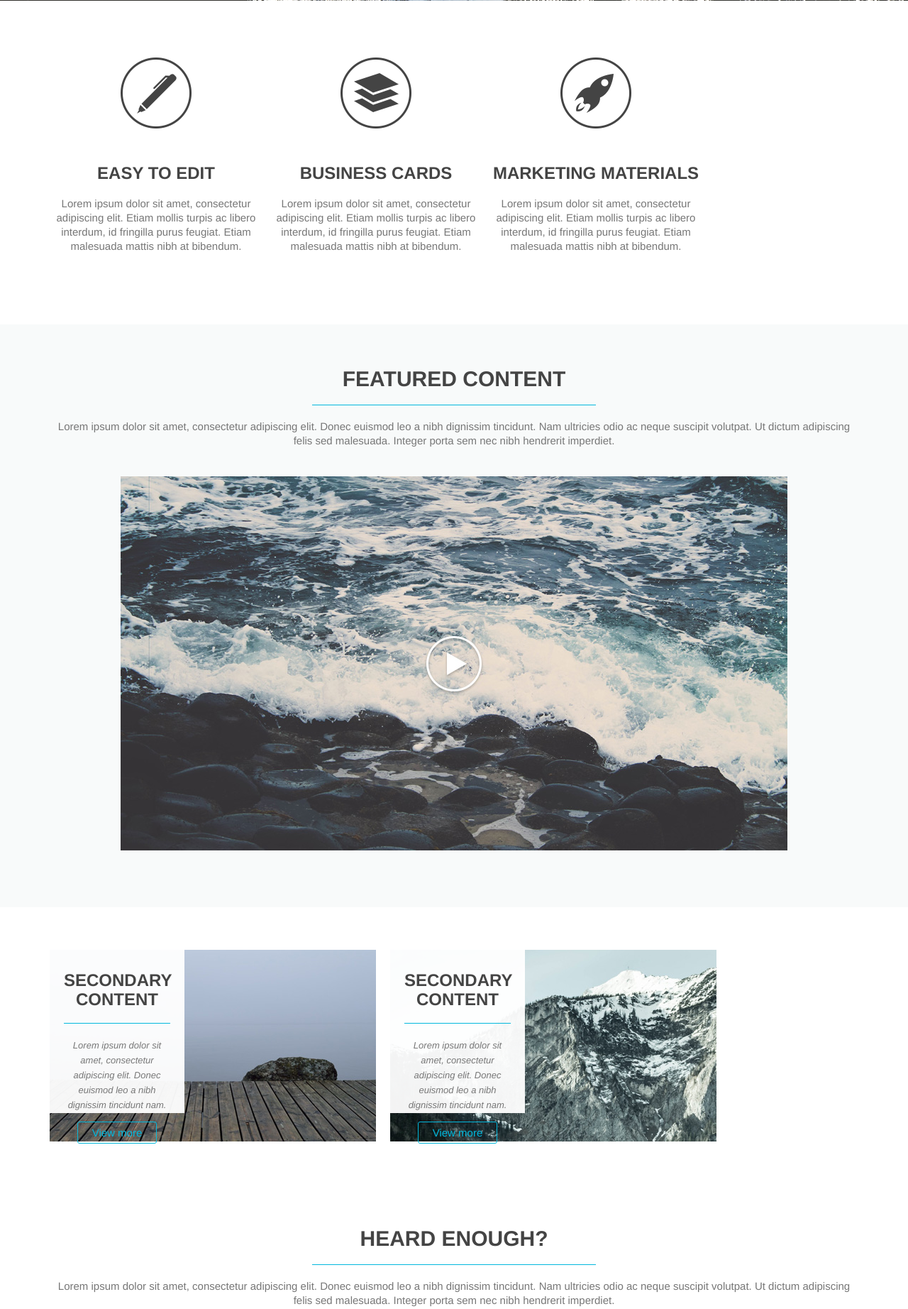
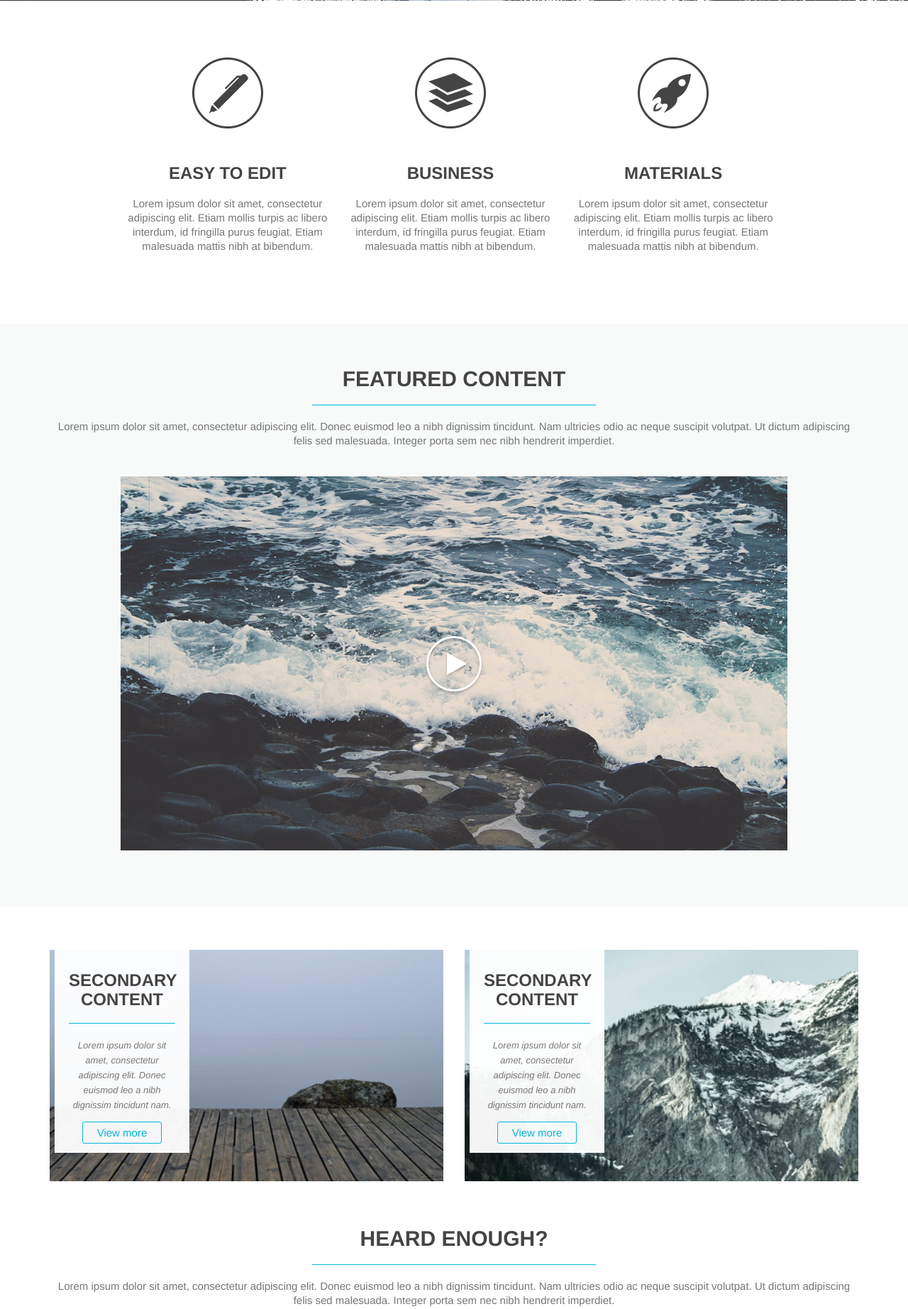
Before and after one commit to rohannayak90/mcc, a PHP site: page / in a window 1280 px wide. Shown: the part 699-2543 px from the top of the page at 71% size. Run offline with PHP 8.4, Linux system fonts and the light colour scheme.

Commit message:
Centralizing things

```diff
--- a/css/style.css
+++ b/css/style.css
@@ -78,7 +78,7 @@ small {
 	padding: 0 10px;
 	width: 940px;
 }*/
-
+img{max-width:100%; height: auto; border:0; outline:none;}
 /*======================= Section 1: Header ======================== */
 header {
 	height: 120px;
@@ -144,14 +144,15 @@ header nav ul li a {
 /* ========================== Section 3: Features ======================== */
 #features ul {
 	margin: 80px 0;
+	text-align: center;
 }
 
 #features ul li {
 	width: 300px;
-	padding-top: 140px;
-	float: left;
-	margin-right: 10px;
-	text-align: center;
+    padding-top: 140px;
+    margin-right: 10px;
+    text-align: center;
+    display: inline-block;
 }
 
 #features ul li.feature-1 {
@@ -190,21 +191,21 @@ header nav ul li a {
 }
 
 #secondary-content article {
-	width: 460px;
+	/*width: 460px;*/
 	height: 270px;
-	float: left;
-	background-color: #f5f5f5;
+	/*float: left;*/
+	position:relative;
+	    background-repeat: no-repeat;
 }
 
-#secondary-content article:first-child {
-	margin-right: 20px;
-}
+#secondary-content article img{width:100%;}
 
 #secondary-content article .overlay {
 	background: rgba(255, 255, 255, .95);
-	height: 230px;
 	width: 190px;
 	padding: 20px;
+	position:absolute;
+	top:0; left:22px;
 }
 
 article h4 {
--- a/index.php
+++ b/index.php
@@ -15,11 +15,11 @@
                         <p>Lorem ipsum dolor sit amet, consectetur adipiscing elit. Etiam mollis turpis ac libero interdum, id fringilla purus feugiat. Etiam malesuada mattis nibh at bibendum.</p>
                     </li>
                     <li class="feature-2">
-                        <h4>Business Cards</h4>
+                        <h4>Business</h4>
                         <p>Lorem ipsum dolor sit amet, consectetur adipiscing elit. Etiam mollis turpis ac libero interdum, id fringilla purus feugiat. Etiam malesuada mattis nibh at bibendum.</p>
                     </li>
                     <li class="feature-3">
-                        <h4>Marketing Materials</h4>
+                        <h4>Materials</h4>
                         <p>Lorem ipsum dolor sit amet, consectetur adipiscing elit. Etiam mollis turpis ac libero interdum, id fringilla purus feugiat. Etiam malesuada mattis nibh at bibendum.</p>
                     </li>
                     <div class="clear"></div>
@@ -32,27 +32,31 @@
                 <article>
                     <h3>Featured Content</h3>
                     <p>Lorem ipsum dolor sit amet, consectetur adipiscing elit. Donec euismod leo a nibh dignissim tincidunt. Nam ultricies odio ac neque suscipit volutpat. Ut dictum adipiscing felis sed malesuada. Integer porta sem nec nibh hendrerit imperdiet. </p>
-                    <a href="#"><img src="images/video-placeholder.jpg" alt="video placeholder" /></a>
+                    <a href="javascript:void(0)"><img src="images/video-placeholder.jpg" alt="video placeholder" /></a>
                 </article>
             </div>
         </div>
 
         <div id="secondary-content">
             <div class="container">
-                <article style="background-image: url('images/article-image-1.jpg');">
+				<div class="row">
+					<article class="col-sm-6">
+						<img src="images/article-image-1.jpg" alt="" />
 						<div class="overlay">
 							<h4>Secondary Content</h4>
 							<p><small>Lorem ipsum dolor sit amet, consectetur adipiscing elit. Donec euismod leo a nibh dignissim tincidunt nam.</small></p>
-                        <a href="#" class="more-link">View more</a>
+							<a href="javascript:void(0)" class="more-link">View more</a>
 						</div>
 					</article>
-                <article style="background-image: url('images/article-image-2.jpg');">
+					<article class="col-sm-6">
+						<img src="images/article-image-2.jpg" alt="" />
 						<div class="overlay">
 							<h4>Secondary Content</h4>
 							<p><small>Lorem ipsum dolor sit amet, consectetur adipiscing elit. Donec euismod leo a nibh dignissim tincidunt nam.</small></p>
-                        <a href="#" class="more-link">View more</a>
+							<a href="javascript:void(0)" class="more-link">View more</a>
 						</div>
 					</article>
+				</div>
                 <div class="clear"></div>
             </div>
         </div>
```
Also changed, not shown: footer.php (+13 -13 lines). Lines whose indentation alone changed are shown as unchanged.
